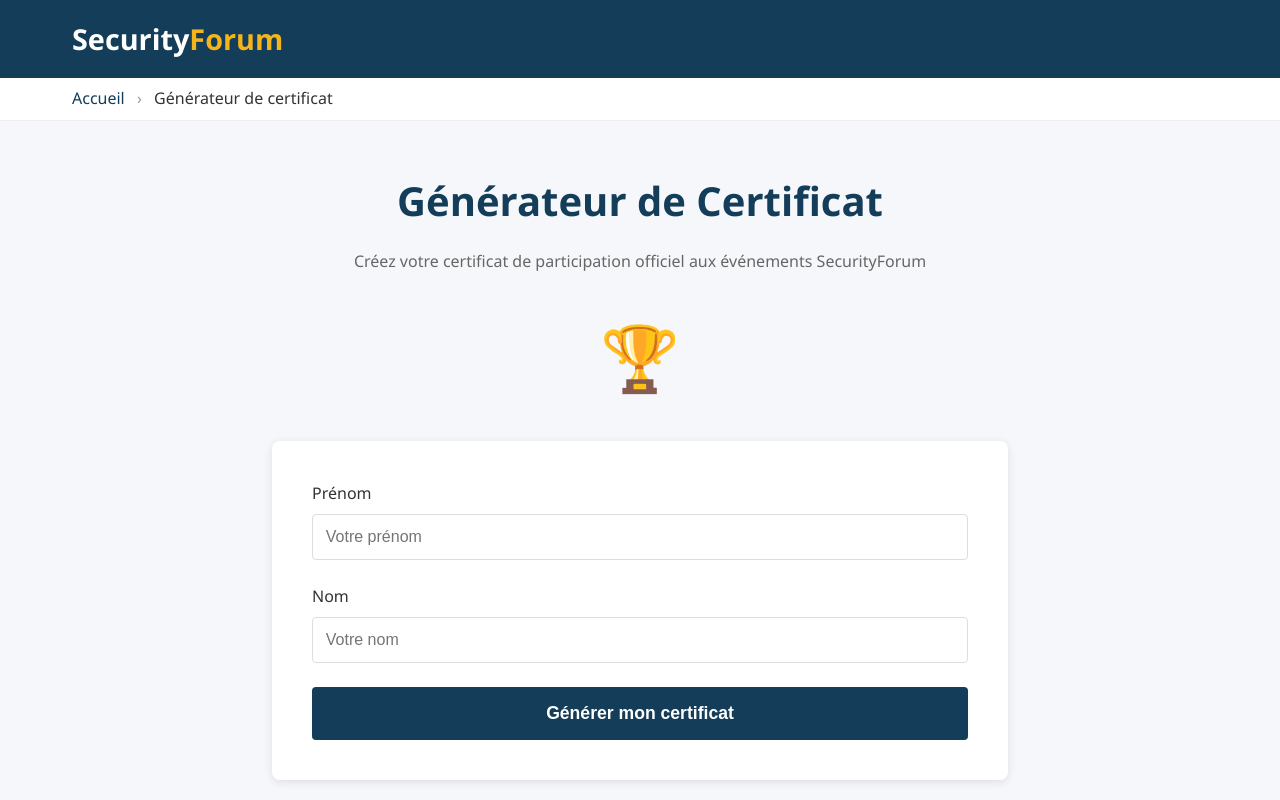
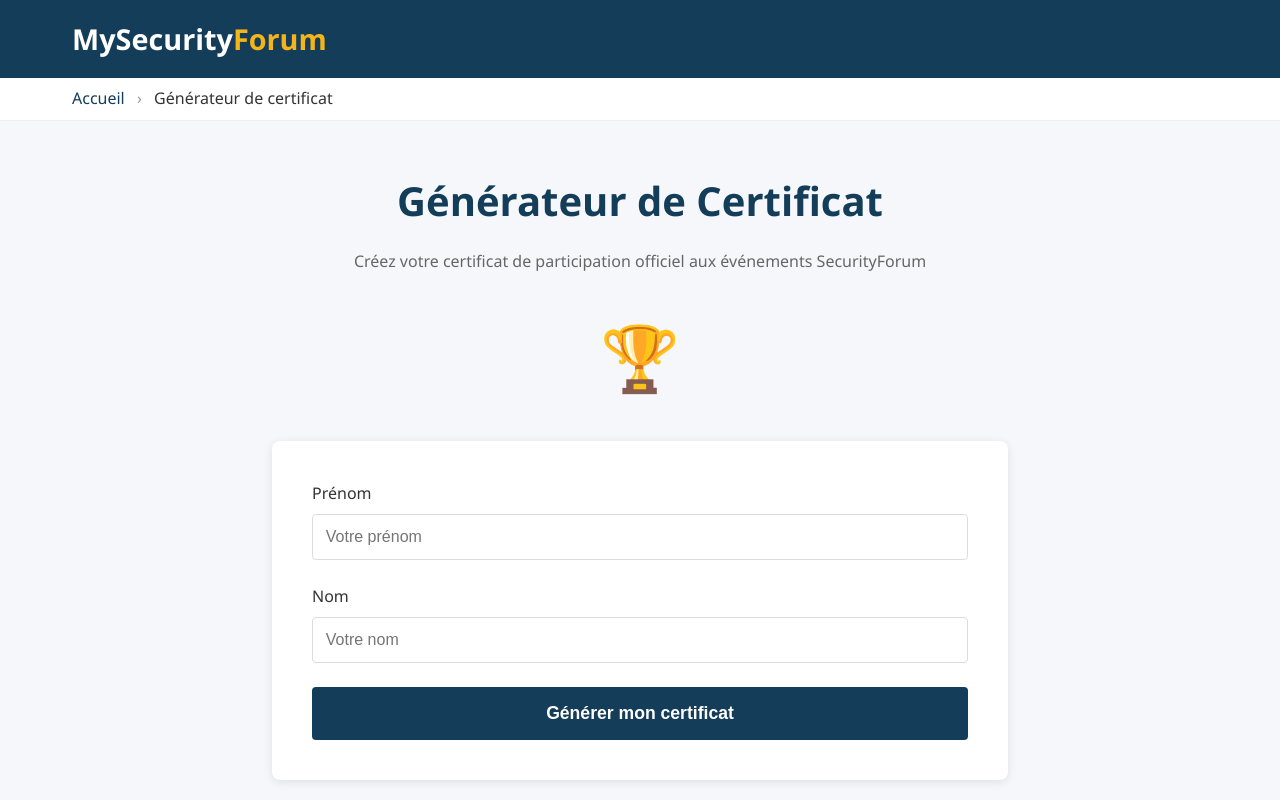
Before and after one commit to Benoit62/Certificate-generator, a website: page public/certificate.html in a window 1280 px wide. Shown: the top 800 px of the page. Drawn offline with Linux system fonts and the light colour scheme.

Commit message:
fix: small fixes

```diff
--- a/public/certificate.html
+++ b/public/certificate.html
@@ -238,7 +238,7 @@
     <header>
         <div class="header-container">
             <div class="logo">
-                <a href="/">Security<span>Forum</span></a>
+                <a href="/">MySecurity<span>Forum</span></a>
             </div>
         </div>
     </header>
```
Also changed, not shown: public/index.html (+1 -1 lines).
